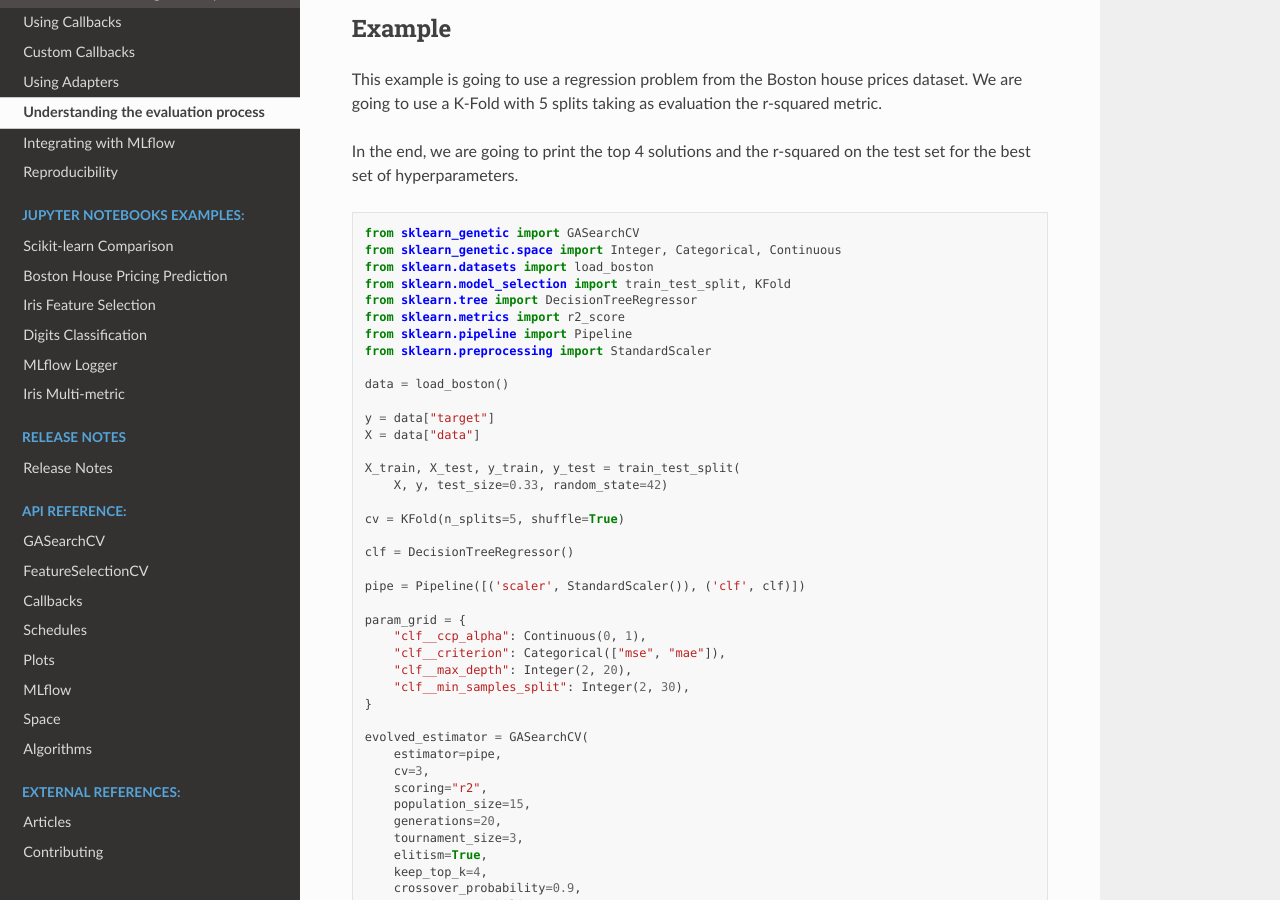
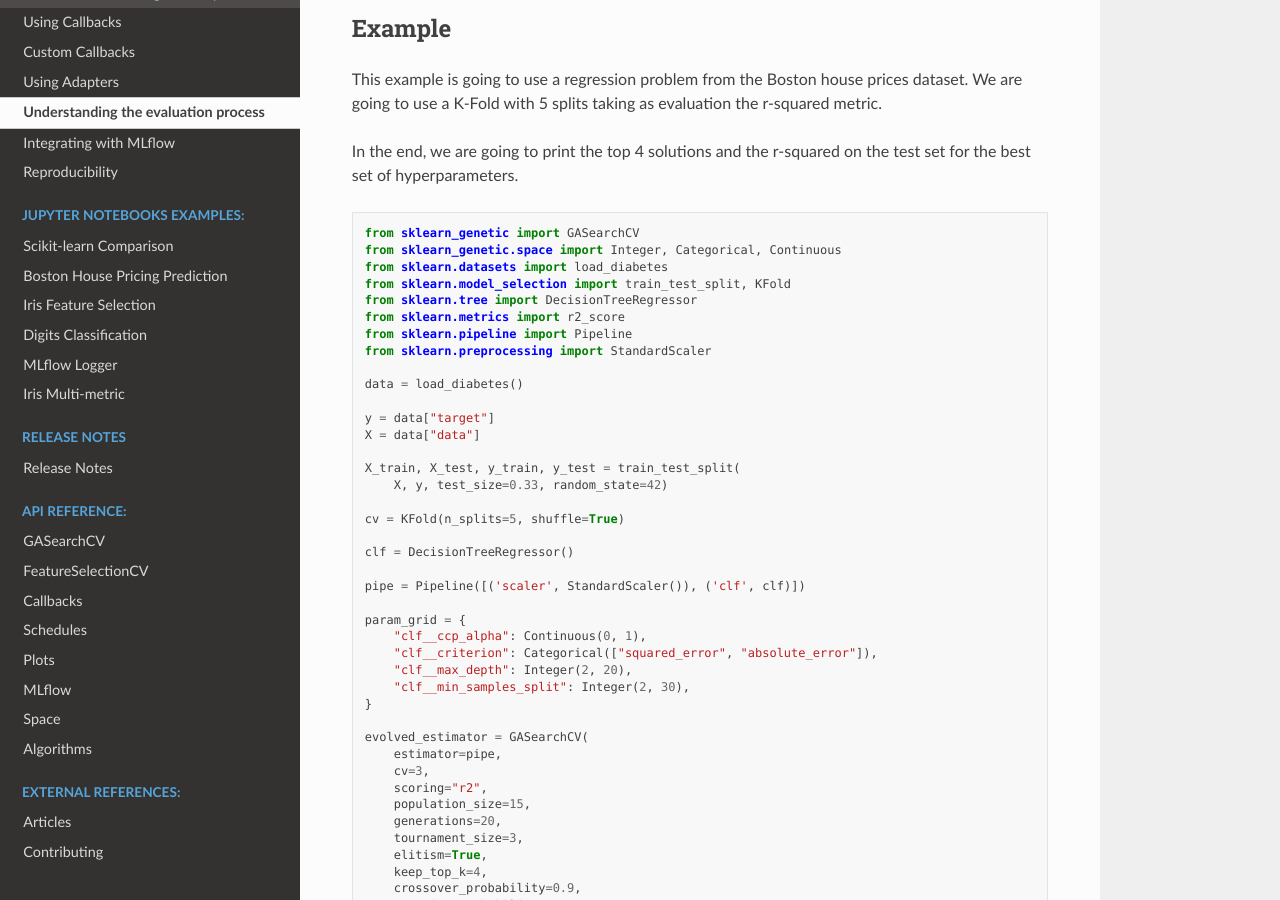
Before and after one commit to rodrigo-arenas/Sklearn-genetic-opt, a Sphinx documentation site: the page built from docs/tutorials/understand_cv.rst, in a window 1280 px wide and 900 px high, scrolled down 5067 px. Built offline with Sphinx 7.4.7 and the Read the Docs theme 2.0.0, drawn with Linux system fonts in a browser that asks for light colours.

Commit message:
remove boston dataset

```diff
--- a/docs/tutorials/understand_cv.rst
+++ b/docs/tutorials/understand_cv.rst
@@ -163,14 +163,14 @@
 
     from sklearn_genetic import GASearchCV
     from sklearn_genetic.space import Integer, Categorical, Continuous
-    from sklearn.datasets import load_boston
+    from sklearn.datasets import load_diabetes
     from sklearn.model_selection import train_test_split, KFold
     from sklearn.tree import DecisionTreeRegressor
     from sklearn.metrics import r2_score
     from sklearn.pipeline import Pipeline
     from sklearn.preprocessing import StandardScaler
 
-    data = load_boston()
+    data = load_diabetes()
 
     y = data["target"]
     X = data["data"]
@@ -186,7 +186,7 @@
 
     param_grid = {
         "clf__ccp_alpha": Continuous(0, 1),
-        "clf__criterion": Categorical(["mse", "mae"]),
+        "clf__criterion": Categorical(["squared_error", "absolute_error"]),
         "clf__max_depth": Integer(2, 20),
         "clf__min_samples_split": Integer(2, 30),
     }
```
Also changed, not shown: 3 other files.
